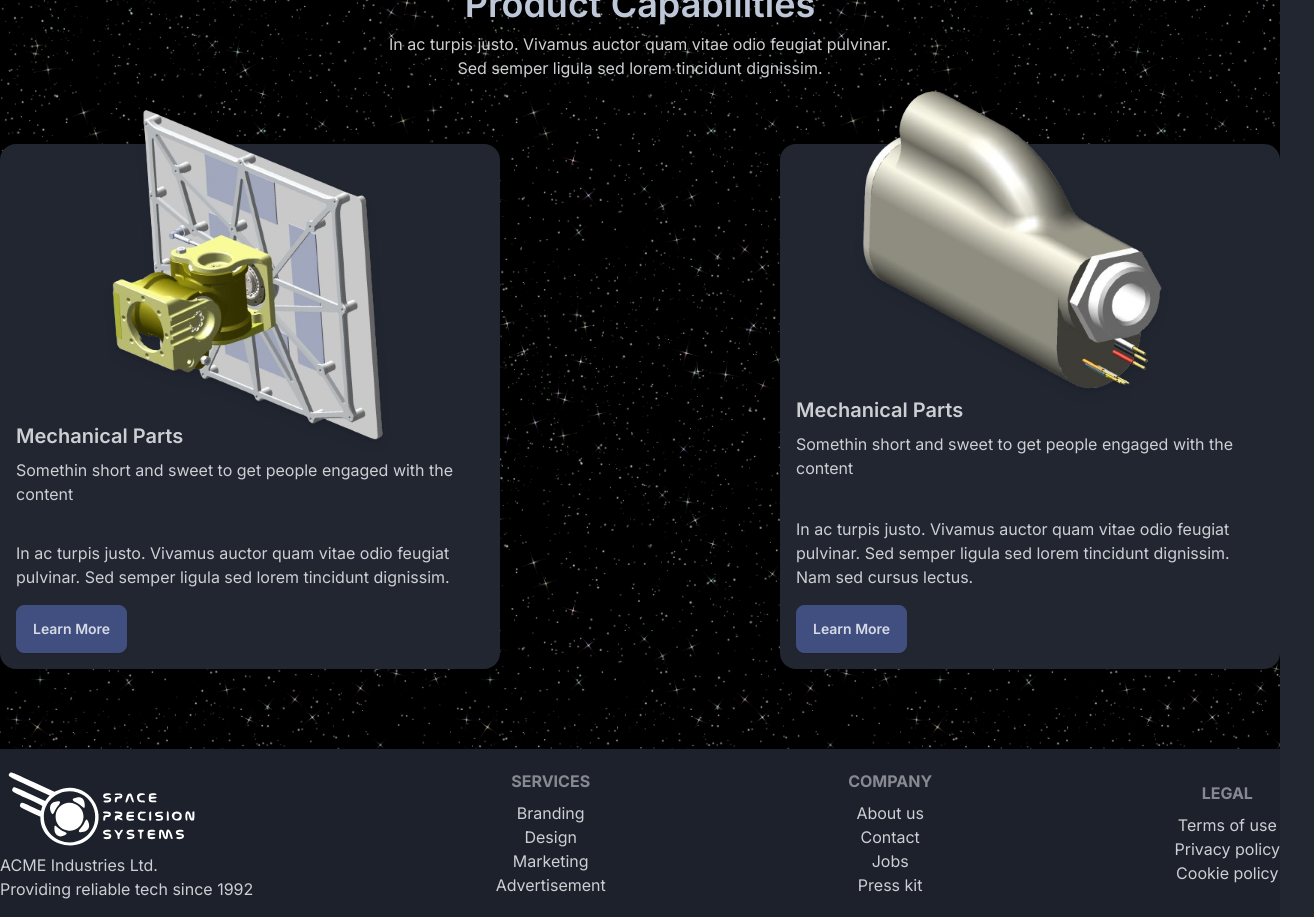
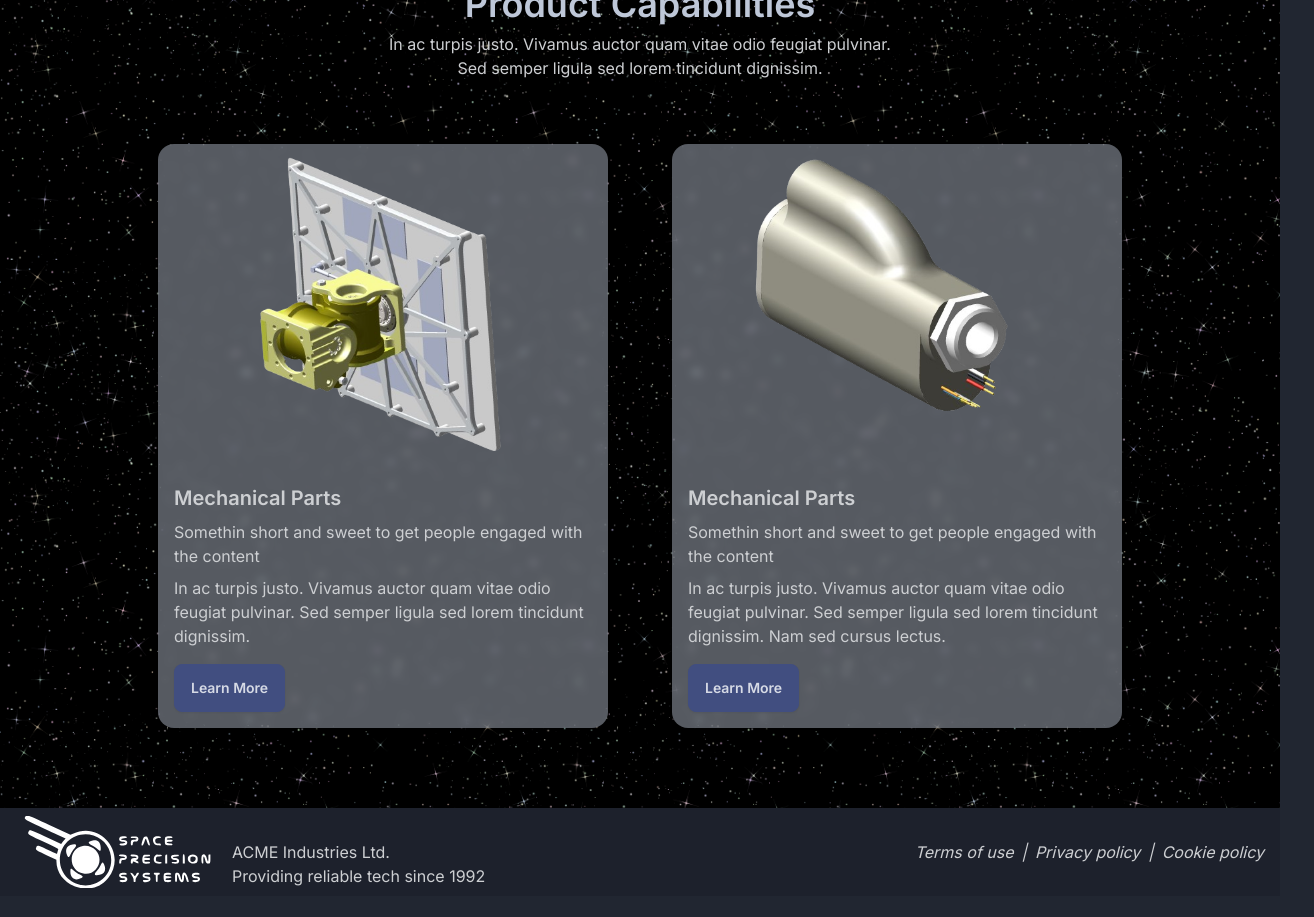
Before and after one commit to EladKarni/space-precision-systems, a Next.js app: page / in a window 1280 px wide. Shown: the part 640-1557 px from the top of the page, 1314 px wide, since content can reach past the window. After the commit the page ends 1536 px from the top, so only its background shows below. Built offline with nearby package versions, Linux system fonts and the light colour scheme.

Commit message:
Final Layout and responsive fixes

```diff
--- a/src/app/globals.css
+++ b/src/app/globals.css
@@ -6,6 +6,7 @@
     --foreground-rgb: 0, 0, 0;
     --background-start-rgb: 214, 219, 220;
     --background-end-rgb: 255, 255, 255;
+    max-width: 100vw;
 }
 
 @media (prefers-color-scheme: dark) {
--- a/src/components/Footer/Footer.tsx
+++ b/src/components/Footer/Footer.tsx
@@ -4,9 +4,9 @@ import Link from "next/link";
 
 const Footer = () => {
   return (
-    <footer className="bg-base-200 flex justify-center">
-      <div className="px-10 py-4 flex w-full justify-between lg:max-w-[1366px] lg:py2 lg:px-0 place-items-center">
-        <aside>
+    <footer className="bg-base-200 flex justify-center px-4 2xl:px-0">
+      <div className="px-10 py-2 flex flex-col md:flex-row w-full gap-6 justify-between lg:max-w-[1366px] lg:py2 lg:px-0 place-items-center">
+        <aside className="text-center md:text-left flex flex-col md:flex-row md:items-end gap-4">
           <Link href="/" className="overflow-hidden">
             <Image
               src={Logo}
@@ -14,7 +14,7 @@ const Footer = () => {
               width={200}
               height={128}
               color="white"
-              className="-my-14"
+              className="-my-16"
             />
           </Link>
           <p>
@@ -23,24 +23,11 @@ const Footer = () => {
             Providing reliable tech since 1992
           </p>
         </aside>
-        <nav className="flex flex-col text-center">
-          <h6 className="footer-title">Services</h6>
-          <a className="link link-hover">Branding</a>
-          <a className="link link-hover">Design</a>
-          <a className="link link-hover">Marketing</a>
-          <a className="link link-hover">Advertisement</a>
-        </nav>
-        <nav className="flex flex-col text-center">
-          <h6 className="footer-title">Company</h6>
-          <a className="link link-hover">About us</a>
-          <a className="link link-hover">Contact</a>
-          <a className="link link-hover">Jobs</a>
-          <a className="link link-hover">Press kit</a>
-        </nav>
-        <nav className="flex flex-col text-center">
-          <h6 className="footer-title">Legal</h6>
+        <nav className="flex text-center gap-2 italic">
           <a className="link link-hover">Terms of use</a>
+          <span>|</span>
           <a className="link link-hover">Privacy policy</a>
+          <span>|</span>
           <a className="link link-hover">Cookie policy</a>
         </nav>
       </div>
--- a/src/components/Navbar/Navbar.tsx
+++ b/src/components/Navbar/Navbar.tsx
@@ -4,8 +4,8 @@ import Link from "next/link";
 
 const Navbar = () => {
   return (
-    <nav className="bg-base-100 flex justify-center">
-      <div className="navbar lg:px-0 lg:max-w-[1366px] flex justify-between">
+    <nav className="bg-base-100">
+      <div className="navbar xl:max-w-[1366px] flex justify-between m-auto px-4 2xl:px-0">
         <Link href="/" className="-my-12 lg:-ml-2">
           <Image
             src={Logo}
@@ -16,7 +16,7 @@ const Navbar = () => {
             className="-my-2"
           />
         </Link>
-        <div className="flex-none lg:-mr-6">
+        <div className="flex-none">
           <ul className="menu menu-horizontal text font-semibold">
             <li>
               <Link href={"/"}>Learn More</Link>
--- a/src/components/SectionBlock/SectionBlock.tsx
+++ b/src/components/SectionBlock/SectionBlock.tsx
@@ -15,9 +15,9 @@ const SectionBlock = ({
 }: SectionBlockProps) => {
   return (
     <div className="card m-auto lg:m-0">
-      <div className="card bg-base-100 min-h-[525px] max-w-[500px]">
-        <figure className="scale-75 overflow-visible -m-32 drop-shadow-lg">
-          <Image src={image} alt="alt text here" className="rounded-t-md" />
+      <div className="card bg-secondary/45 min-h-[425px] max-w-[450px] backdrop-blur-sm">
+        <figure className="scale-[.65] md:scale-75 overflow-visible -m-18 max-h-[300px]">
+          <Image src={image} alt="alt text here" />
         </figure>
         <div className="card-body p-4 mt-6">
           <h2 className="card-title">{title}</h2>
--- a/src/views/CapabilitiesSection/CapabilitiesSection.tsx
+++ b/src/views/CapabilitiesSection/CapabilitiesSection.tsx
@@ -4,7 +4,7 @@ import Valve from "../../../public/valve.png";
 
 const ConfigSection = () => {
   return (
-    <section className="w-full">
+    <section>
       <div className="text-center mb-16">
         <h2 className="text-4xl text-secondary font-semibold mb-2">
           Product Capabilities
@@ -14,7 +14,7 @@ const ConfigSection = () => {
           Sed semper ligula sed lorem tincidunt dignissim.
         </p>
       </div>
-      <div className="flex flex-col gap-16 lg:flex-row justify-between">
+      <div className="flex flex-col gap-28 md:gap-16 lg:flex-row justify-around 2xl:justify-between">
         <SectionBlock
           title="Mechanical Parts"
           snippet="Somethin short and sweet to get people engaged with the content"
```
